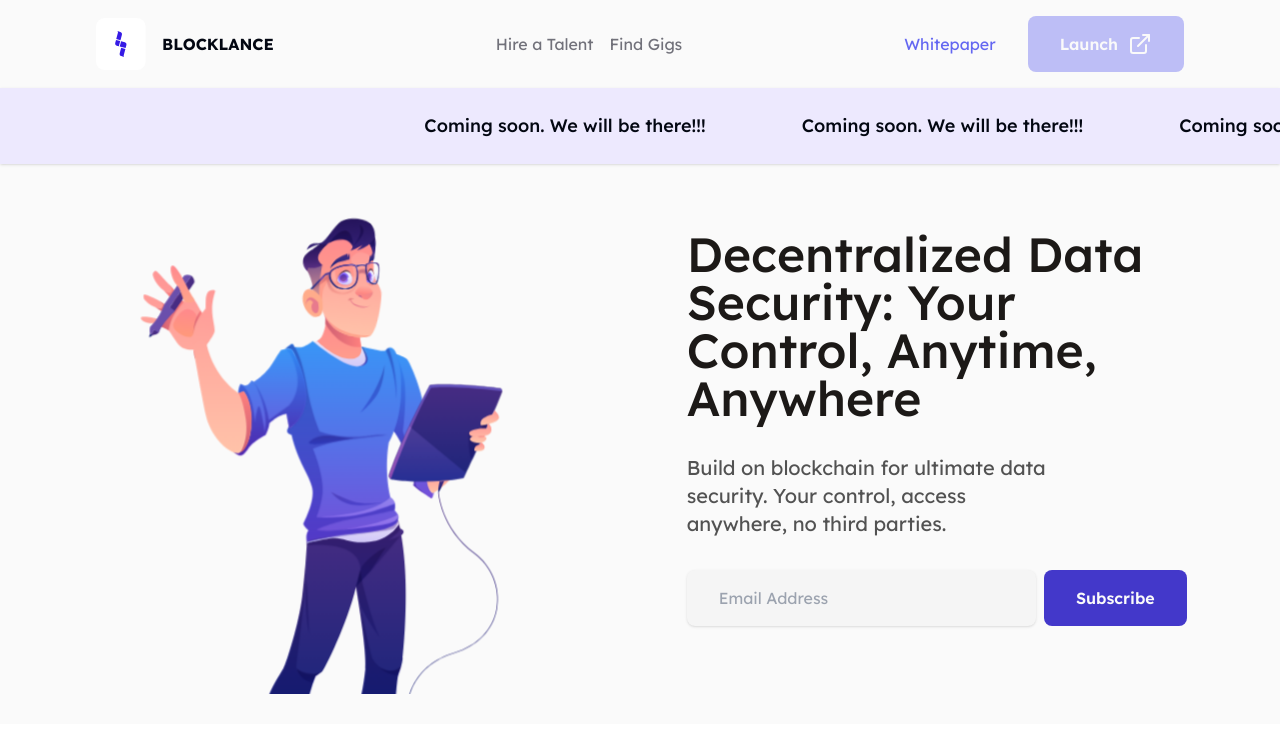
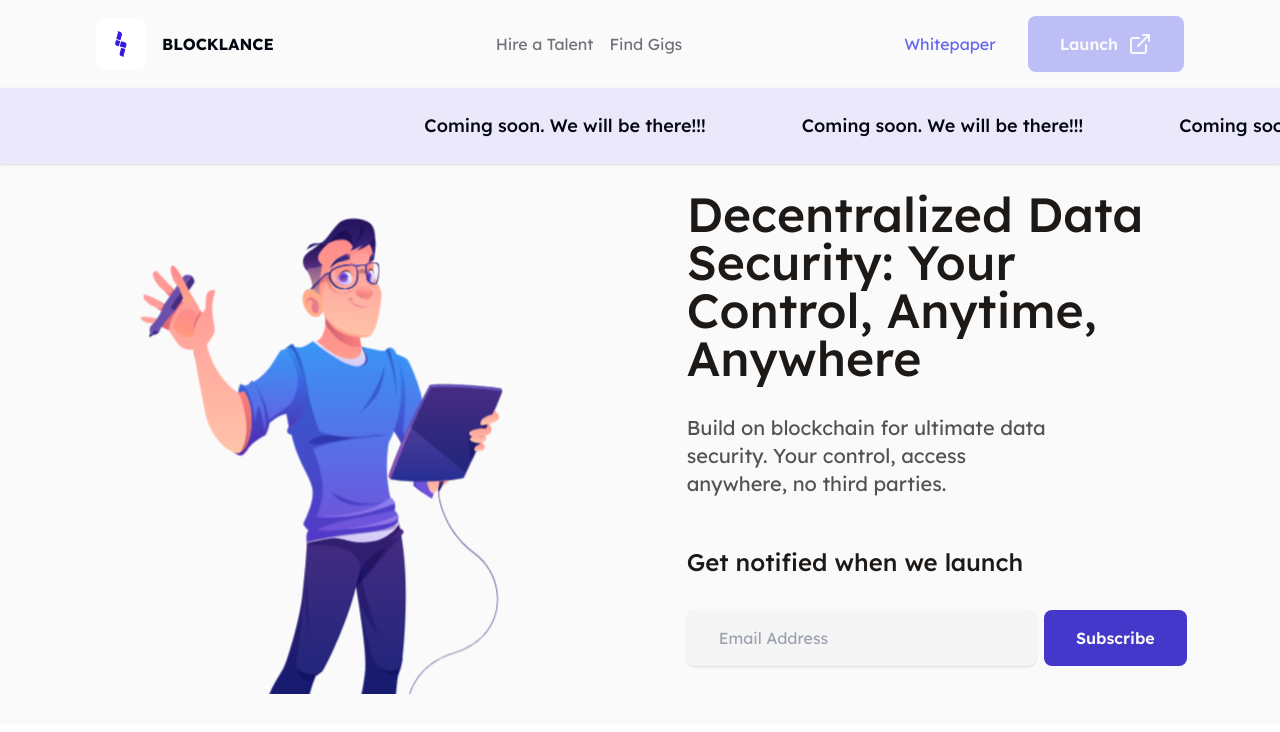
Before and after one commit to BlocklanceHQ/landing, a Next.js app: page / in a window 1280 px wide. Shown: the top 732 px of the page. Built offline with nearby package versions, Linux system fonts and the light colour scheme.

Commit message:
fix: more style improvements

```diff
--- a/app/layout.tsx
+++ b/app/layout.tsx
@@ -51,7 +51,7 @@ export default function RootLayout({
             </div>
           </div>
           <div className="w-full">
-            <div className="py-6 flex gap-24 bg-violet-100 text-lg font-medium shadow marquee">
+            <div className="py-6 flex gap-24 bg-[#EBE8FC] text-lg font-medium shadow marquee">
               <span>Coming soon. We will be there!!!</span>
               <span>Coming soon. We will be there!!!</span>
               <span>Coming soon. We will be there!!!</span>
--- a/app/page.tsx
+++ b/app/page.tsx
@@ -4,7 +4,7 @@ import animationData from "@/assets/animation.json";
 
 export default function Home() {
   return (
-    <div className="flex justify-evenly items-center h-[min(70vh,800px)]">
+    <div className="flex justify-evenly items-center h-[min(70vh,800px)] py-16">
       <div className="w-[500px]">
         <Lottie animationData={animationData} />
       </div>
@@ -16,6 +16,11 @@ export default function Home() {
           Build on blockchain for ultimate data security. Your control, access
           anywhere, no third parties.
         </div>
+
+        <div className="mt-12">
+          <h2 className="font-medium text-stone-900 text-2xl ">
+            Get notified when we launch
+          </h2>
           <div className="flex gap-2 py-8">
             <input
               className="w-3/4 px-8 py-4 bg-neutral-100 rounded-lg shadow justify-start items-center gap-2.5 inline-flex"
@@ -27,5 +32,6 @@ export default function Home() {
           </div>
         </div>
       </div>
+    </div>
   );
 }
```
Lines whose indentation alone changed are shown as unchanged.
